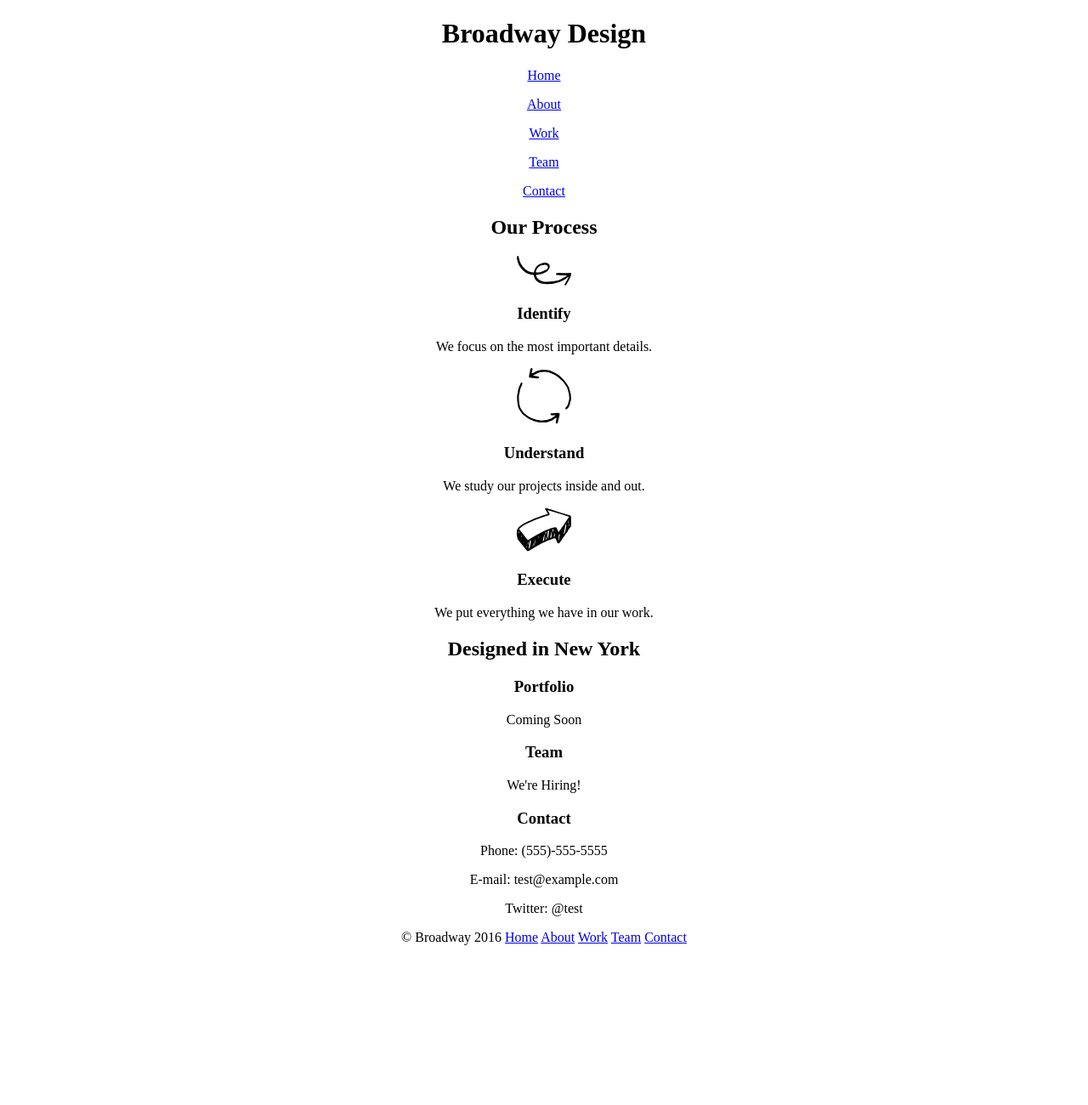
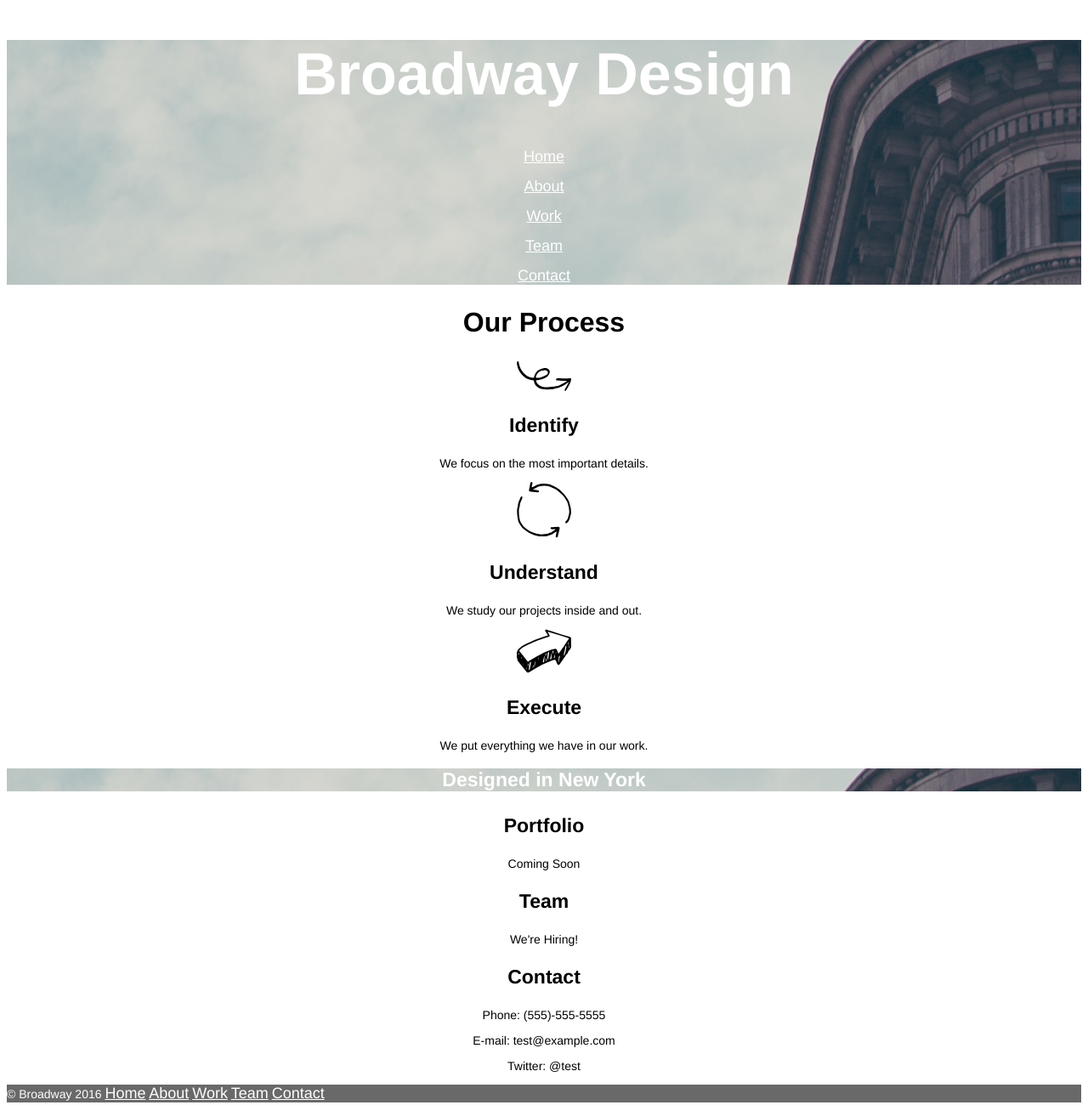
Before and after one commit to carolinaneves27/broadway, a plain HTML site: page index.html in a window 1280 px wide. Shown: the whole page at 85% size. Before the commit the page ends 1128 px from the top, so only its background shows below. Drawn offline with Linux system fonts and the light colour scheme.

Commit message:
final changes

```diff
--- a/index.html
+++ b/index.html
@@ -5,8 +5,8 @@
       <link a href="resources/style.css" type="text/css" rel="stylesheet">
   </head>
   <body>
+  <div class="home" id="home">
     <h1>Broadway Design</h1>
-  <div id="home">
     <nav>
       <p><a href="#home">Home</a></p>
       <p><a href="#about">About</a></p>
@@ -51,8 +51,5 @@
     <a href="#contact">Contact</a>
     </p>
   </div>
-
-
-
   </body>
 </html>
--- a/resources/style.css
+++ b/resources/style.css
@@ -1,3 +1,39 @@
 body{
   text-align: center;
+  font-family: Helvetica, sans-serif;
 }
+.home{
+  background-image: url("background.jpg")
+}
+h1{
+  font-size: 70px;
+  font-weight: bold;
+  color: white;
+}
+a{
+  font-size: 18px;
+  color: white;
+}
+h2{
+  font-size: 32px;
+  font-weight: bold;
+}
+h3{
+  font-size: 23px;
+  font-weight: bold;
+}
+p{
+  font-size: 14px;
+}
+.NY{
+  font-size: 23px;
+  font-weight: bold;
+  color: white;
+  background-image: url("background.jpg")
+}
+.footer{
+  font-size: 11px;
+  color: white;
+  background-color: dimgray;
+  text-align: left;
+}
```
